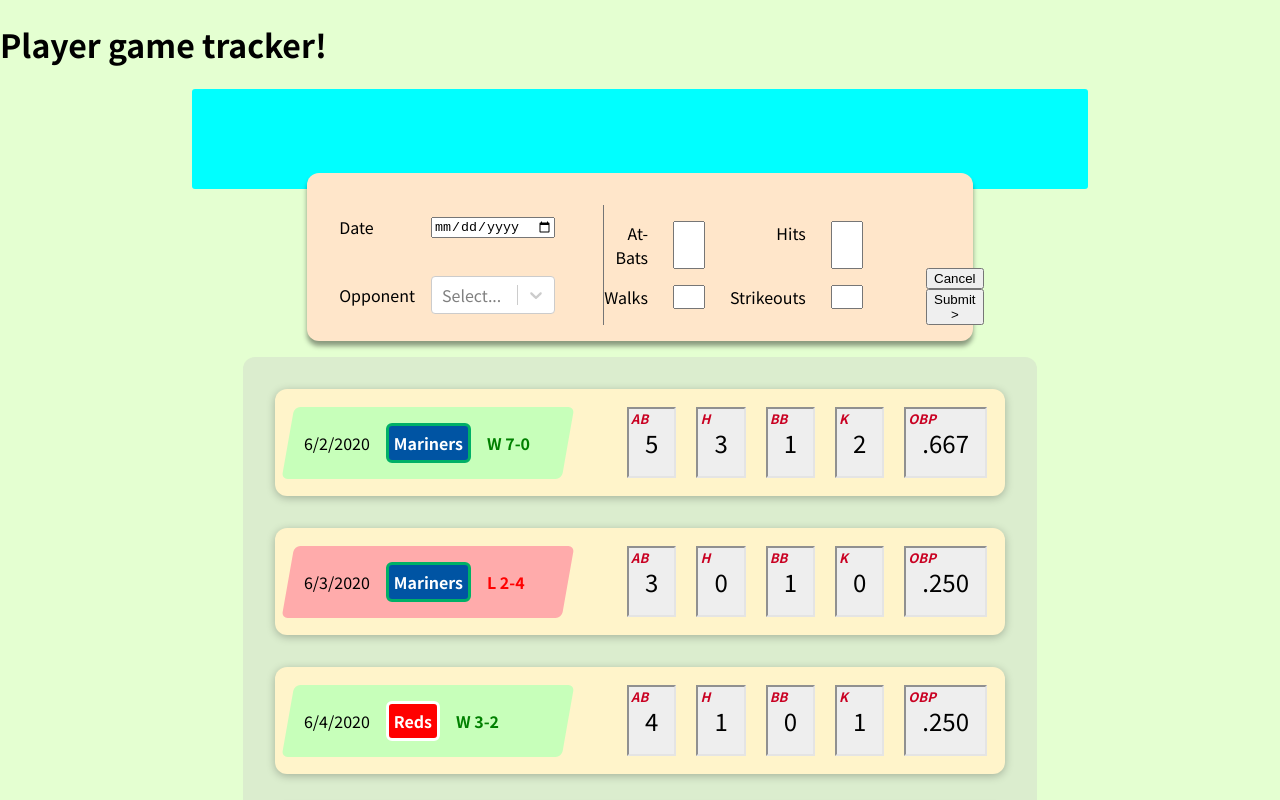
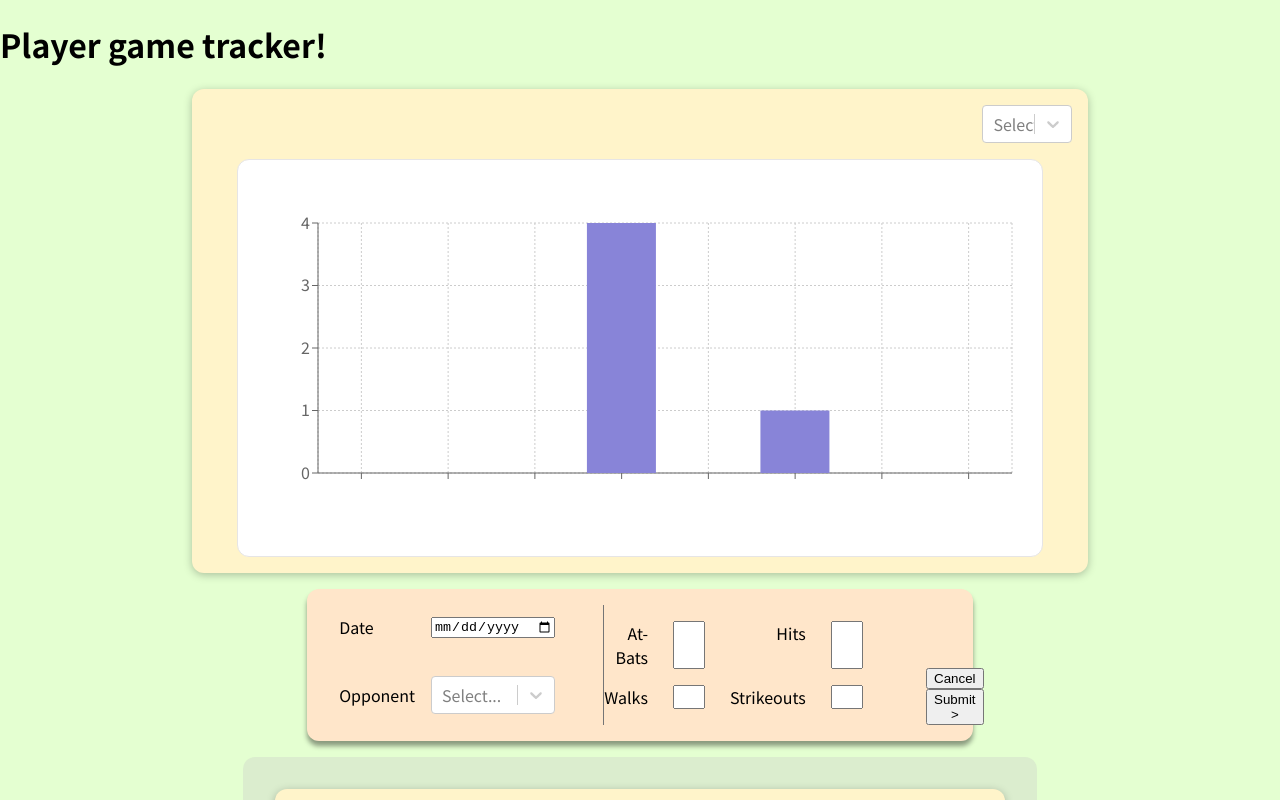
Before and after one commit to ethan-fox/baseball-heroes, a React (Create React App) app: page / in a window 1280 px wide. Shown: the top 800 px of the page. Built offline with nearby package versions, Linux system fonts and the light colour scheme.

Commit message:
WIP Season summary + filter components

```diff
--- a/package.json
+++ b/package.json
@@ -11,6 +11,7 @@
     "react-dom": "^18.2.0",
     "react-scripts": "5.0.1",
     "react-select": "^5.7.0",
+    "recharts": "^2.4.3",
     "web-vitals": "^2.1.4"
   },
   "scripts": {
--- a/src/App.js
+++ b/src/App.js
@@ -71,7 +71,7 @@ function App() {
   return (
     <div>
       <h1>Player game tracker!</h1>
-      <SeasonSummary />
+      <SeasonSummary playerGames={playerGames}/>
       <AddGameItemForm onSubmission={handleNewGameSubmitted}/>
       <GameLog playerGames={playerGames} />
     </div>
--- a/src/domain/component/AddGameItemForm/AddGameItemForm.css
+++ b/src/domain/component/AddGameItemForm/AddGameItemForm.css
@@ -1,8 +1,10 @@
 .add-game-item-form {
   padding: 1rem;
-  padding-top: 2rem;
+  padding-top: 1rem;
   background-color: #ffe6ca;
   box-shadow: 0 5px 5px rgba(0, 0, 0, 0.4);
-  margin: -1rem auto 0;
+  /* TODO make it -1rem */
+  margin: 1rem auto 0;
   width: 52%;
+  z-index: -10;
 }
--- a/src/domain/component/SeasonSummary/SeasonSummary.css
+++ b/src/domain/component/SeasonSummary/SeasonSummary.css
@@ -1,6 +1,26 @@
 .season-summary {
-    background-color: aqua;
-    min-height: 100px;
-    border-radius: 3px;
+    display: flex;
+    flex-direction: column;
+    background-color: #fff4ca;
+    box-shadow: 0 2px 8px rgba(0, 0, 0, 0.25);
+    /* min-height: 100px; */
     margin: 0 15%;
+    min-height: fit-content;
 }
+
+.season-summary__chart {
+    background-color: #ffffff;
+    padding: 3rem 0;
+    margin: 1rem auto;
+    max-height: fit-content;
+    width: 90%;
+    border: 1px ridge rgb(230, 229, 229);
+}
+
+.season-summary__filter {
+    position: absolute;
+    max-width: 10%;
+    margin-top: 1rem;
+    margin-left: auto;
+    margin-right: 1rem;
+}
--- a/src/domain/component/SeasonSummary/SeasonSummary.js
+++ b/src/domain/component/SeasonSummary/SeasonSummary.js
@@ -1,10 +1,67 @@
 import "./SeasonSummary.css"
 
+import * as _ from "lodash";
+import Select from "react-select";
+
 import BigCard from "../../../ui/component/Card/BigCard/BigCard";
+import { Bar, BarChart, CartesianGrid, XAxis, YAxis, Tooltip, ResponsiveContainer } from "recharts";
 
-const SeasonSummary = () => {
+const SeasonSummary = (props) => {
 
-    return <BigCard className="season-summary"/>
+    const summaryByMonth = {};
+
+    const yearsRange = new Set()
+
+    _.range(0, 12).forEach(ea => summaryByMonth[ea] = {
+        G: 0,
+        H: 0,
+        AB: 0,
+        BB: 0,
+        K: 0
+    });
+
+    props.playerGames.forEach(g => {
+        yearsRange.add(g.gameData.date.getFullYear())
+        const monthToUpdate = summaryByMonth[g.gameData.date.getMonth()]
+
+        monthToUpdate.G += 1
+        monthToUpdate.H += g.H
+        monthToUpdate.AB += g.AB
+        monthToUpdate.BB += g.BB
+        monthToUpdate.K += g.K
+    });
+
+    const yearSelectOpts = Array.from(yearsRange).map(ea => {return {value: ea, label: ea}})
+
+    const data = _.range(2, 10).map(i => summaryByMonth[i]);
+
+    return <BigCard className="season-summary">
+        <Select
+            className="season-summary__filter"
+            options={yearSelectOpts}
+        />
+        <BigCard className="season-summary__chart">
+            <ResponsiveContainer
+                width="100%" height={300}
+            >
+                <BarChart
+                    data={data}
+                    margin={{
+                        top: 15,
+                        right: 30,
+                        left: 20,
+                        bottom: 5,
+                    }}
+                >
+                    <CartesianGrid strokeDasharray="2 2" />
+                    <XAxis dataKey="games" />
+                    <YAxis />
+                    <Tooltip />
+                    <Bar dataKey="G" fill="#8884d8" />
+                </BarChart>
+            </ResponsiveContainer>
+        </BigCard>
+    </BigCard>;
 }
 
 export default SeasonSummary;
```
Also changed, not shown: 1 other file (tests, documents, lock files or other folders).
